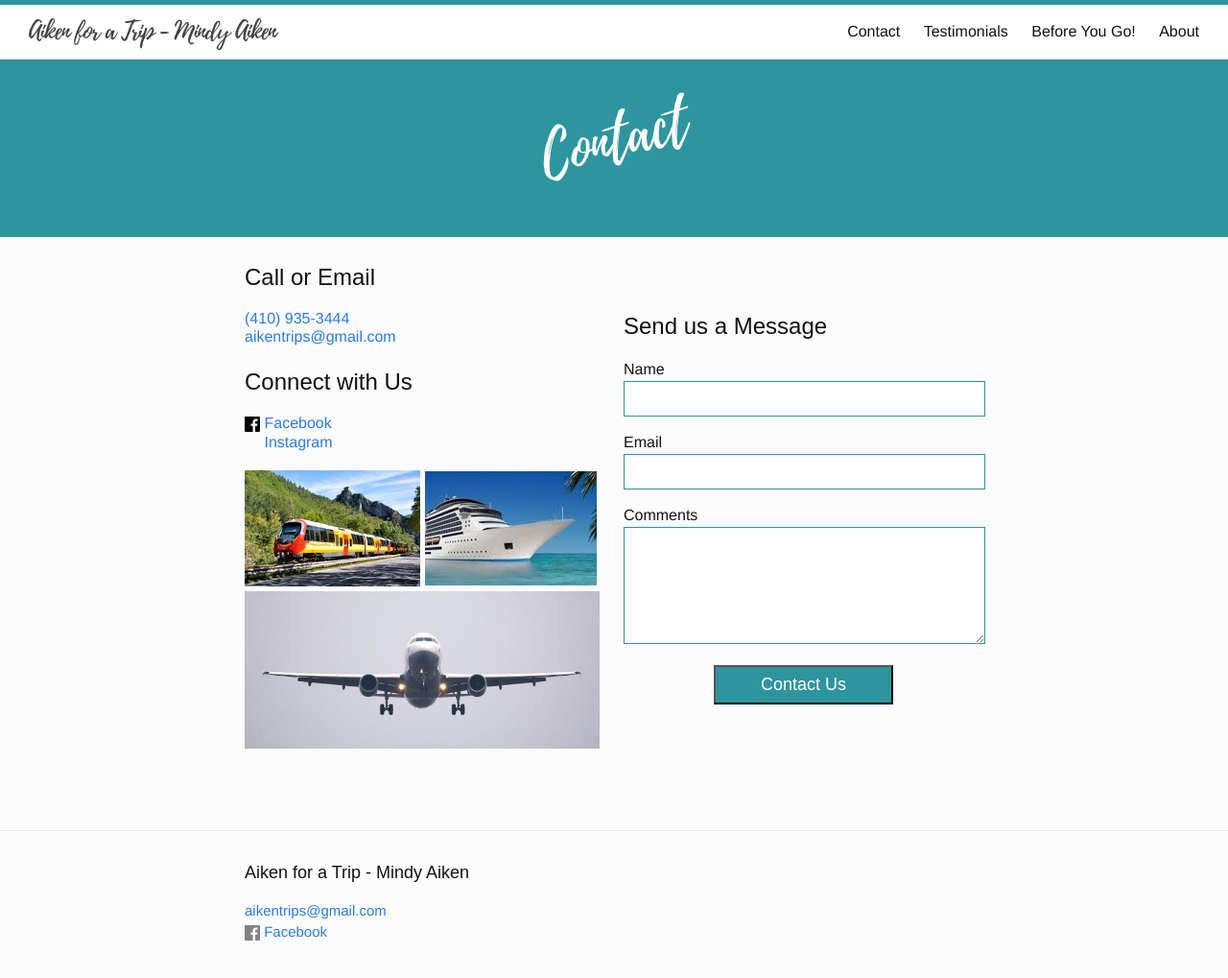
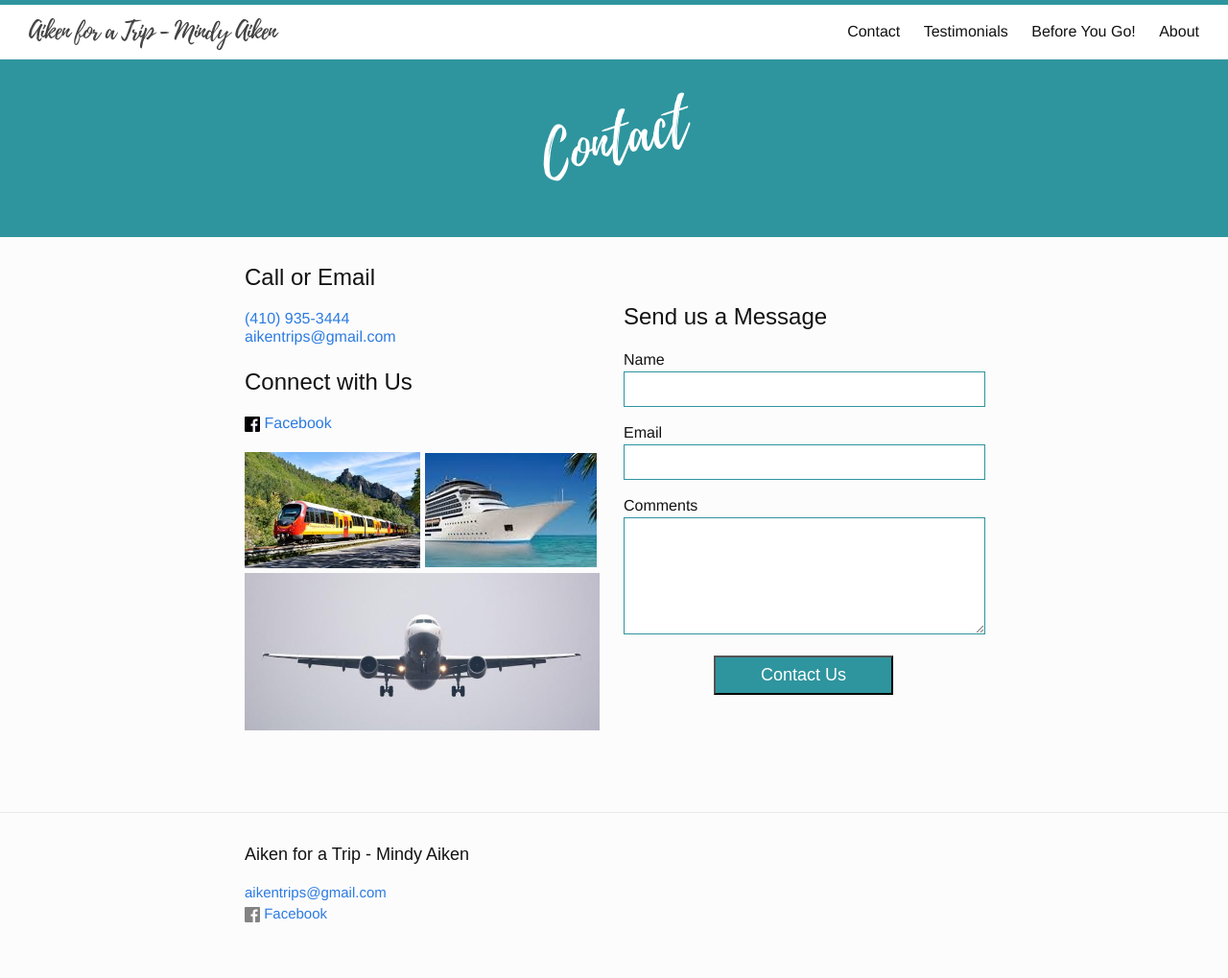
Before and after one commit to aikenfortrip/aikenfortrip.github.io, a Jekyll site: the page built from contact.html, in a window 1280 px wide and 1028 px high. Shown: the top 1019 px of the window at 96% size. Built offline with Jekyll 4.4.1, drawn with Linux system fonts in a browser that asks for light colours.

Commit message:
Update contact.html

```diff
--- a/contact.html
+++ b/contact.html
@@ -39,18 +39,7 @@ navOrder: 1
             </span>
           </a>
         </p>
-				<p clas= 'IG'>
-          <a href='https://www.instagram.com/aiken_trips/'>
-            <span class='icon'>
-              <svg>
-                <use xlink:href='/assets/icons.svg#Instagram' />
-              </svg>
-            </span>
-            <span class='username'>
-              Instagram
-            </span>
-          </a>
-        </p>
+
       </div>
 
       <div class='images'>
```
